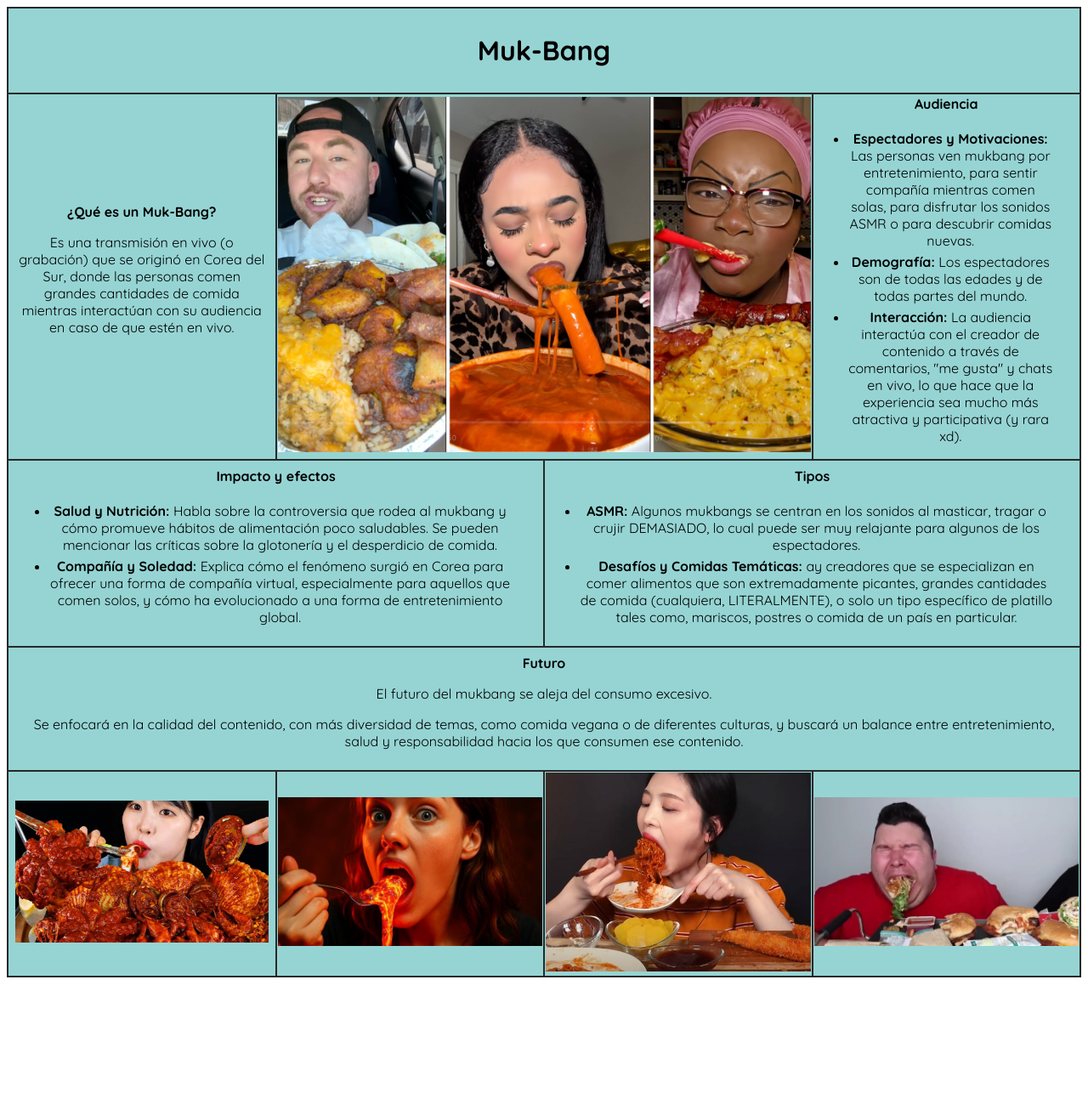
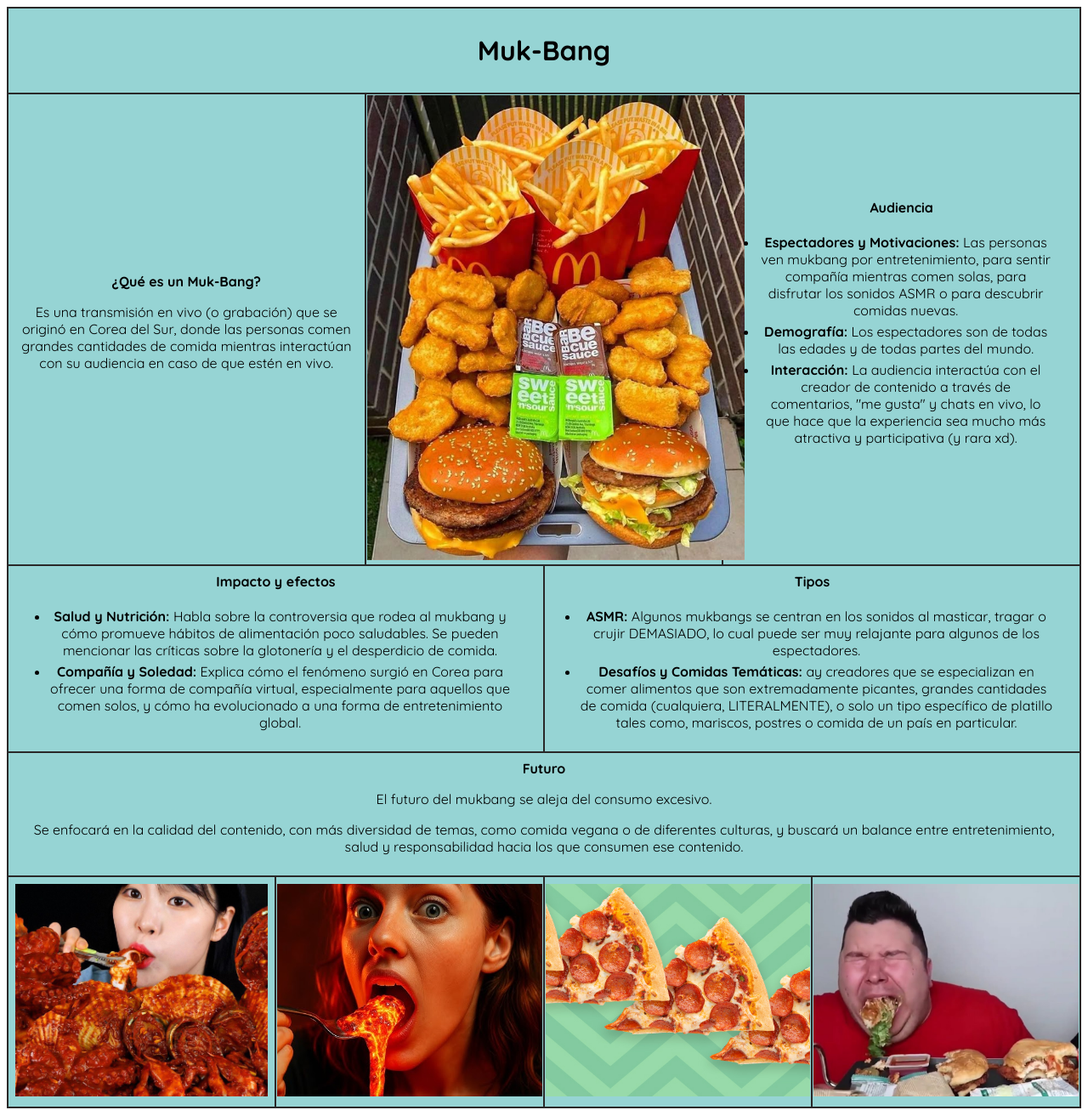
Before and after one commit to r1zZ0W/2025-AWEB-U2-P1-Tablas, a plain HTML site: page index.html in a window 1280 px wide. Shown: the whole page at 85% size. Before the commit the page ends 1158 px from the top, so only its background shows below. Drawn offline with Linux system fonts and the light colour scheme.

Commit message:
Arreglo de faltas de ortoografia e imagenes más apropiadas xd

```diff
--- a/index.html
+++ b/index.html
@@ -15,7 +15,7 @@
                 <tr>
                     <!-- Colspan sirve para poder expandir las columna que cubre el encabezado
                      o lo datos de nuestra tabla-->
-                    <th scope="col" colspan="4">
+                    <th scope="col" colspan="12">
                         <h1>Muk-Bang</h1>
                     </th>
                 </tr>
@@ -24,17 +24,17 @@
                 <tr>
                     <!-- Al igual que se pueden "insertar" parrafos e imagenes dentro de el mismo
                         encabezado o datos, y en si cualquier elemento de html, por lo que he visto XD -->
-                    <th scope="row" id = "titulo"> ¿Qué es un Muk-Bang?
+                    <th scope="row" colspan="4">¿Qué es un Muk-Bang?
                         <p>
                         Es una transmisión en vivo (o grabación) que se originó en Corea
                         del Sur, donde las personas comen grandes cantidades de comida mientras
                          interactúan con su audiencia en caso de que estén en vivo.
                         </p>
                     </th>
-                    <td colspan="2">
-                        <img src="./images/mukbang.webp" alt="Imagen relacionada a lo que es un Muk-Bang">
+                    <td id="imagenTabla" colspan="4">
+                        <img style="width: 444px;" src="./images/Kentucky Fried Chicken.jpeg" alt="Imagen relacionada a lo que es un Muk-Bang">
                     </td>
-                    <td><strong>Audiencia</strong>
+                    <td colspan="4"><strong>Audiencia</strong>
                         <ul>
 
                             <li><b>Espectadores y Motivaciones: </b> Las personas ven mukbang por entretenimiento,
@@ -54,7 +54,7 @@
                     </td>
                 </tr>
                 <tr>
-                    <th scope="row" colspan="2">Impacto y efectos
+                    <th scope="row" colspan="6">Impacto y efectos
                         <ul>
                             <li><b>Salud y Nutrición: </b>Habla sobre la controversia que rodea al mukbang y cómo promueve
                                 hábitos de alimentación poco saludables.
@@ -67,7 +67,7 @@
                             </li>
                         </ul>
                     </th>
-                    <td colspan="2"><b>Tipos </b>
+                    <td colspan="6"><b>Tipos </b>
                          <ul>
 
                             <li>
@@ -85,7 +85,7 @@
                     </td>
                 </tr>
                 <tr>
-                    <th scope="row" colspan="4">Futuro
+                    <th scope="row" colspan="12">Futuro
                         <p>
                             El futuro del mukbang se aleja del consumo excesivo.
                         </p>
@@ -99,15 +99,15 @@
             </tbody>
             <tfoot>
                 <tr>
-                    <th scope = "row"><img src="./images/coreanaMukBang.jpg" alt="Una chica coreana comiendo demasiados mariscos"></th>
-                    <td>
+                    <th colspan="3" scope = "row"><img src="./images/coreanaMukBang.jpg" alt="Una chica coreana comiendo demasiados mariscos"></th>
+                    <td colspan="3">
                         <img src= "./images/iaMukBang.jpg" alt="Imagen generada por IA de una mujer comiendo lava">
                     </td>
-                    <td>
-                        <img src="./images/llenadera.jpg" alt="Una mujer coreana atragantandose con comida">
+                    <td colspan="3">
+                        <img src="./images/eatingMukbangYumYum.jpg" alt="Una mujer coreana atragantandose con comida">
                     </td>
-                    <td>
-                        <img src="./images/nico.jpg" alt="Se muesttra al famosoo youtuber NicocadoAvocado comiendo demasiado y haciendo drama (pancho)">
+                    <td colspan="3">
+                        <img src="./images/nico.jpg" alt="Se muestra al famoso youtuber NicocadoAvocado comiendo demasiado y haciendo drama (pancho)">
                     </td>
                 </tr>
             </tfoot>
--- a/styles.css
+++ b/styles.css
@@ -13,6 +13,7 @@ table {
   font-family: 'Quicksand', sans-serif;
   height: 700px;
   width: 100%;
+  table-layout: fixed;
 }
 
 th {
@@ -34,3 +35,9 @@ img {
   width: 100%;
   height: auto;
 }
+
+tfoot img {
+  height: 250px; /* O la altura que prefieras */
+  width: 100%;
+  object-fit: cover;
+}
```
Also changed, not shown: images/Kentucky Fried Chicken.jpeg (added), images/eatingMukbangYumYum.jpg (added), 1 other file.
